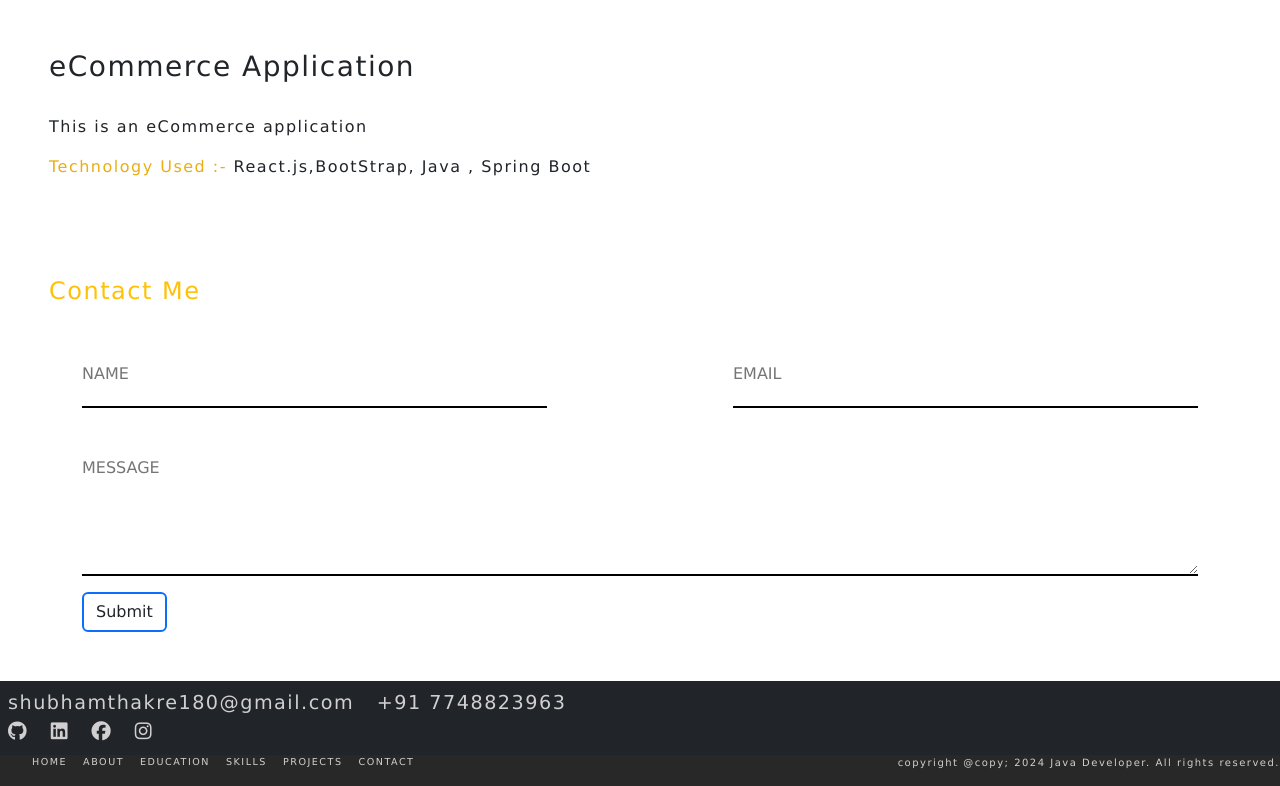
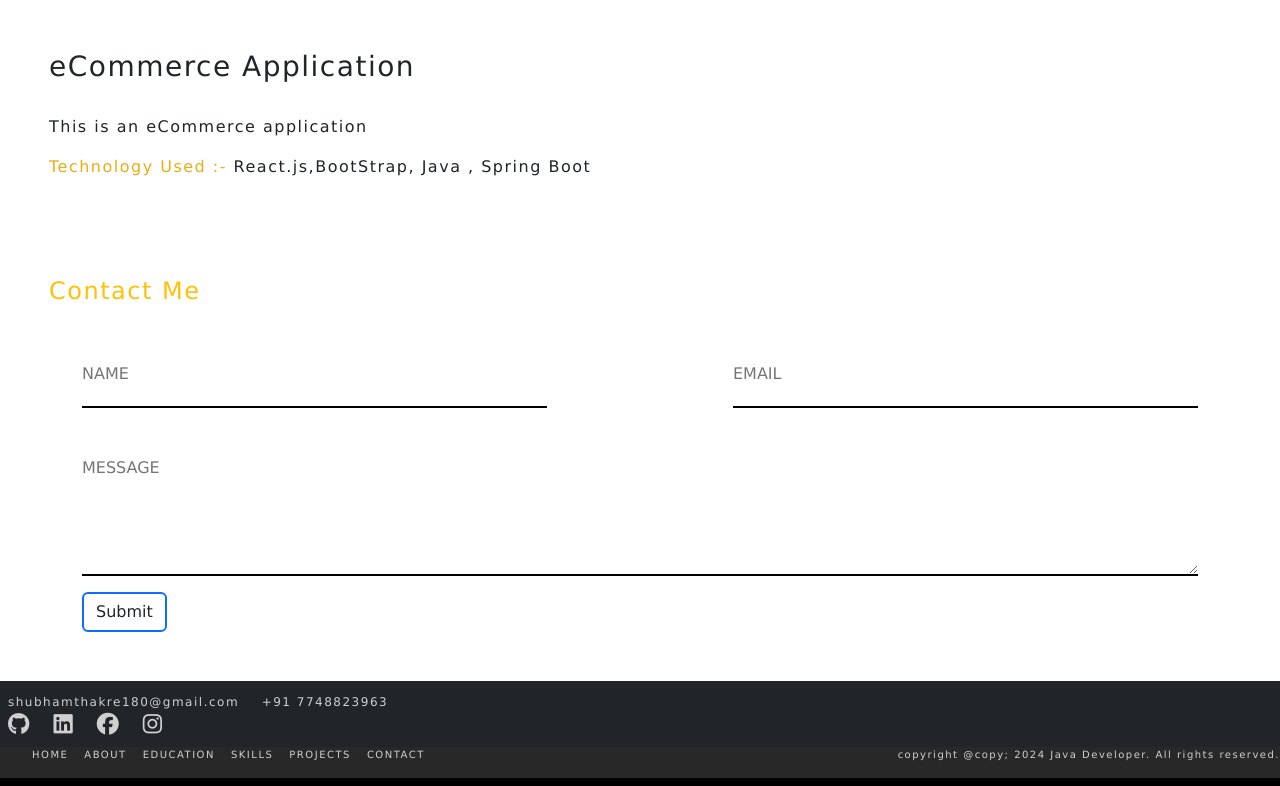
Before and after one commit to thakre2001/My-Portfolio, a website: page index.html in a window 1280 px wide. Shown: the part 2807-3593 px from the top of the page. Drawn offline with nearby package versions, Linux system fonts and the light colour scheme.

Commit message:
Update index.css

```diff
--- a/index.css
+++ b/index.css
@@ -244,7 +244,11 @@ footer a{
     text-decoration: none;
     color: rgb(209, 207, 207);
     margin-right: 16px;
-    font-size: larger;
+    font-size: 12px;
+}
+
+footer a i{
+    font-size: 22px;
 }
 
 .links{
@@ -257,7 +261,7 @@ footer a{
     text-decoration: none;
     color: rgb(209, 207, 207);
     margin-right: 16px;
-    font-size: larger;
+    font-size: 10px;
 }
 
 .links ul li{
```
